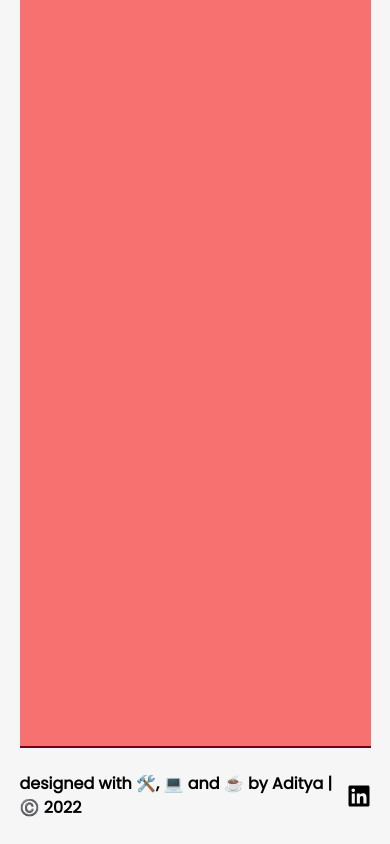
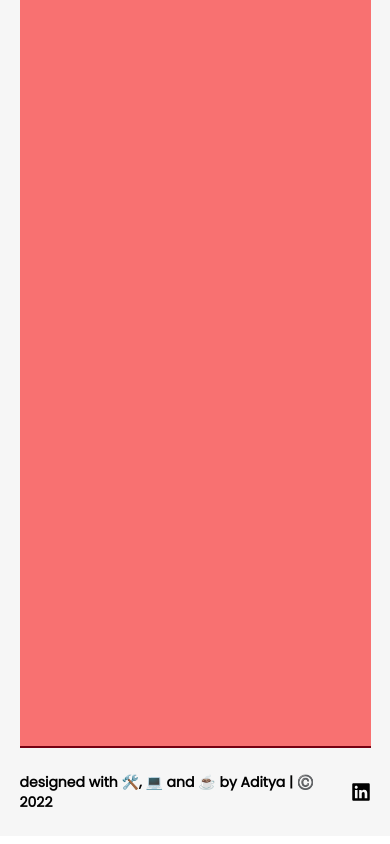
Before and after one commit to iamadityamall/personal-portfolio, a React (Create React App) app: page / in a window 390 px wide. Shown: the part 2678-3522 px from the top of the page. Built offline with nearby package versions, Linux system fonts and the light colour scheme.

Commit message:
footer updated

```diff
--- a/src/components/Footer.jsx
+++ b/src/components/Footer.jsx
@@ -5,14 +5,14 @@ const Footer = () => {
   return (
     <footer className="h-auto bg-primary flex items-center justify-between border-t-2 border-ternary xl:justify-center xl:space-x-20">
       {/* footer title */}
-      <div className="text-md py-6 font-Poppins font-semibold">
+      <div className="text-sm py-6 font-Poppins font-semibold lg:text-lg">
         <p>designed with 🛠️, 💻 and ☕ by Aditya | ©️ {new Date().getFullYear()}</p>
       </div>
 
       {/* social icons */}
       <a
         href="https://www.linkedin.com/in/adityaharendramall/"
-        className="text-2xl py-6"
+        className="text-xl py-6 lg:text-2xl"
         target="_blank"
         rel="noreferrer"
       >
```
